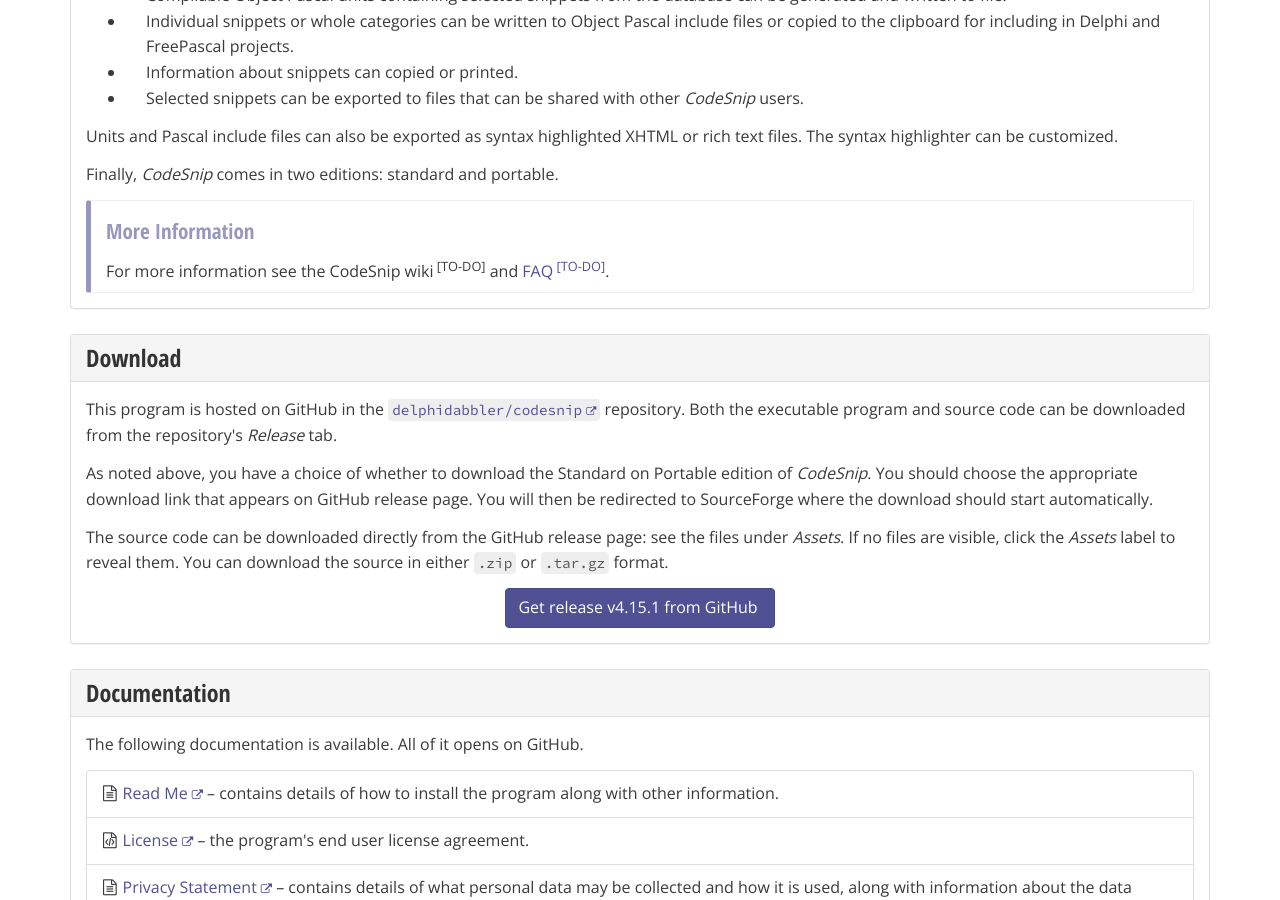
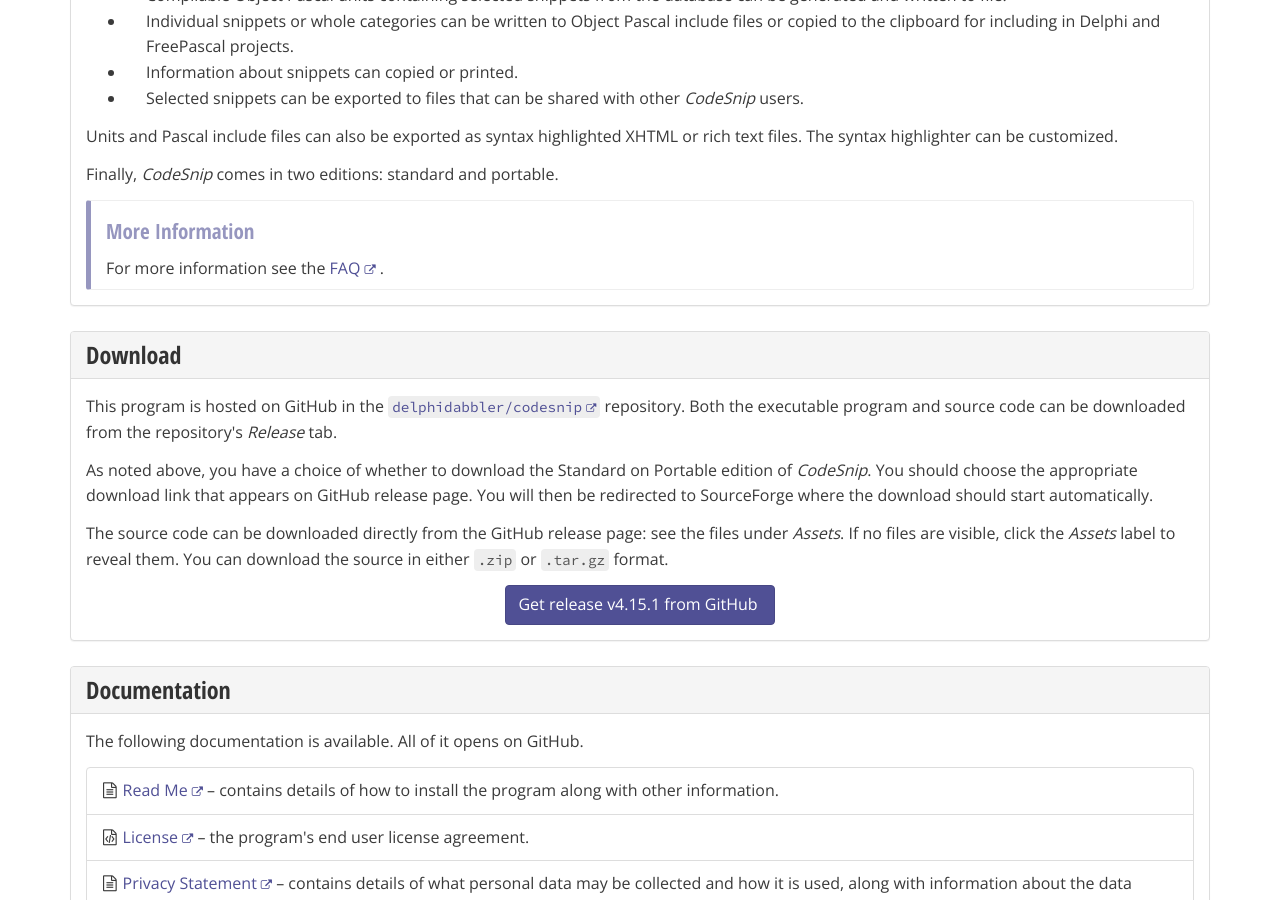
Before and after one commit to delphidabbler/delphidabbler.github.io, a Jekyll site: the page built from _software/codesnip.html, in a window 1280 px wide and 900 px high, scrolled down 962 px. Built offline with Jekyll 4.4.1, drawn with Linux system fonts in a browser that asks for light colours; nearby versions of some CDN libraries.

Commit message:
Add link to FAQ and remove dummy wiki link

```diff
--- a/_software/codesnip.html
+++ b/_software/codesnip.html
@@ -66,10 +66,14 @@
         More Information
       </h3>
       <p>
-        For more information see the <span class="todo">CodeSnip wiki</span> and <a class="todo" href="" aria-label="">FAQ</a>.
+        For more information see the <a
+        href="https://github.com/delphidabbler/codesnip-faq/blob/master/README.md">FAQ</a> <!-- TODO: add a CodeSnip wiki and link from here -->.
       </p>
     </div>
   </div>
+  <!--
+  TODO: add some hidden sections giving more info from delphidabbler.com
+  -->
 </section>
 
 <section class="panel panel-default">
```
